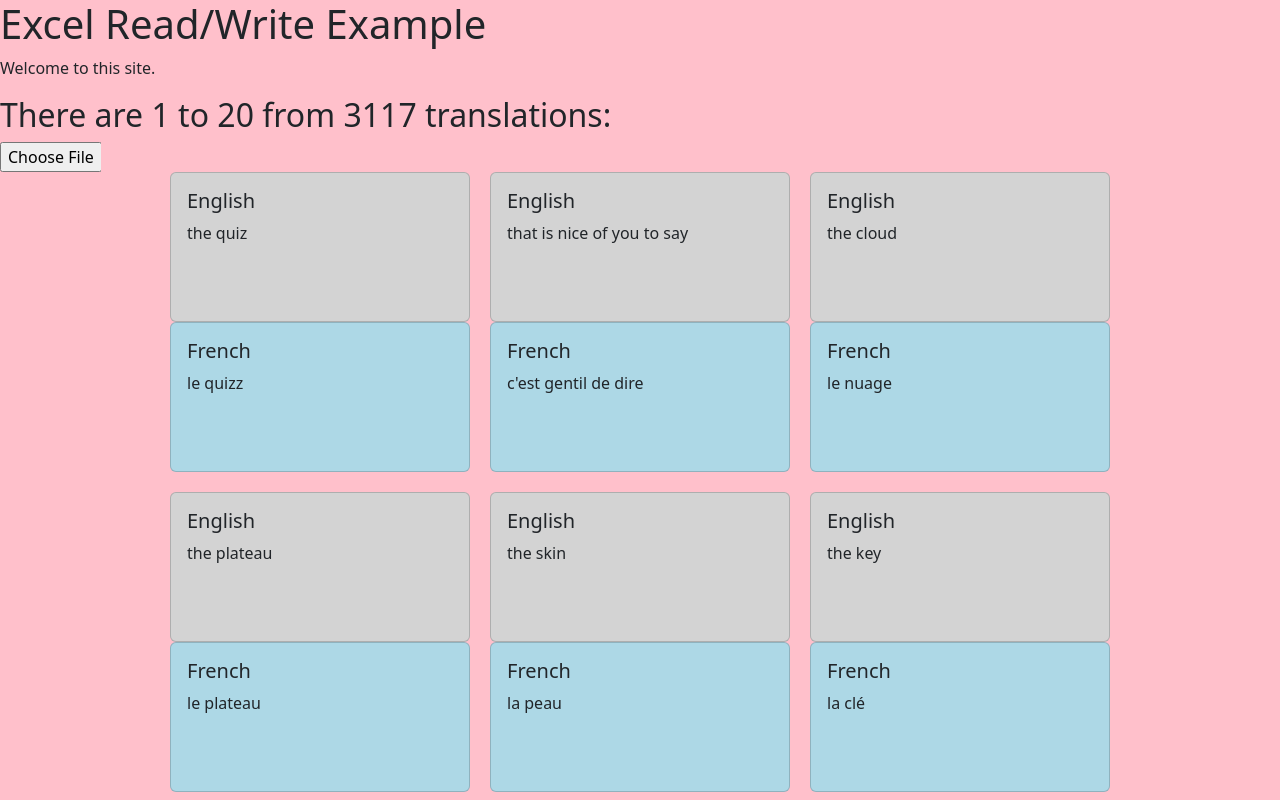
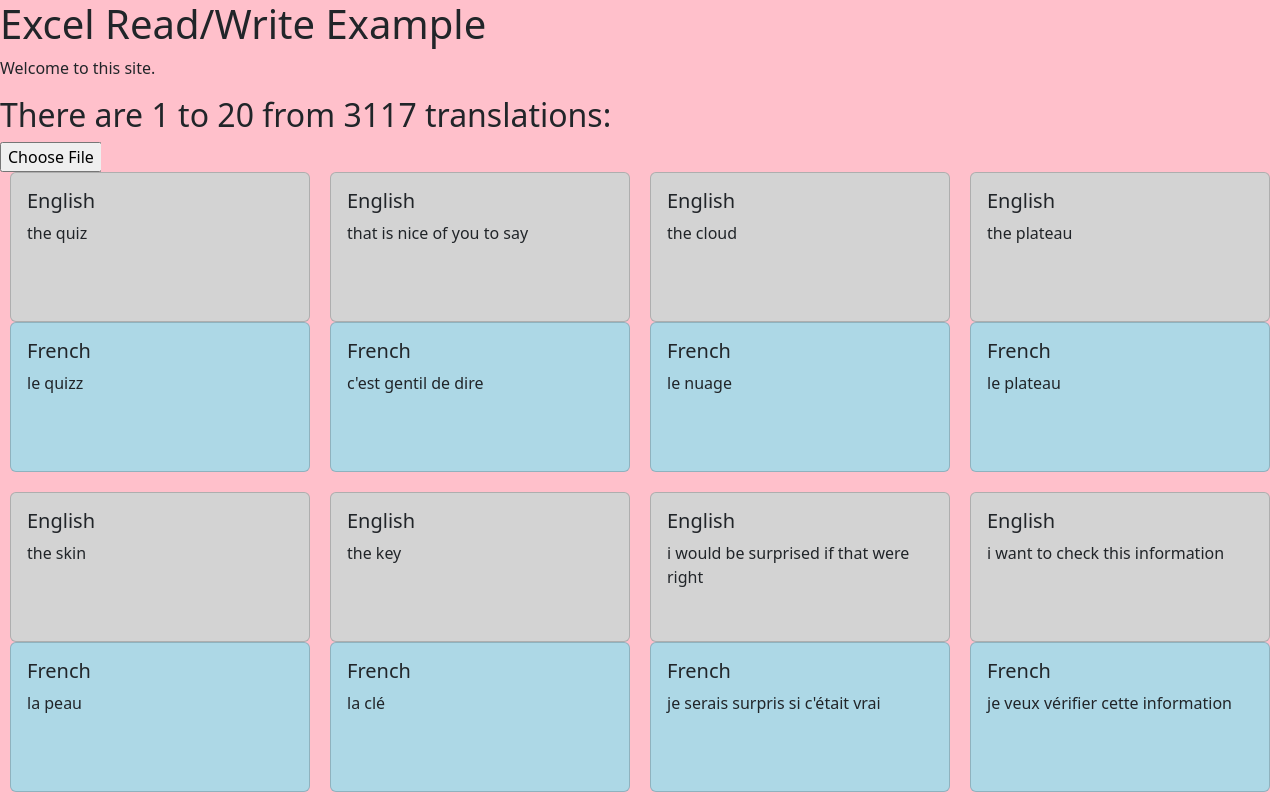
Before and after one commit to matlis02361/FlashCard, a React (Vite) app: page / in a window 1280 px wide. Shown: the top 800 px of the page. Built offline with nearby package versions, Linux system fonts and the light colour scheme.

Commit message:
mediaquerry

```diff
--- a/src/App.jsx
+++ b/src/App.jsx
@@ -34,8 +34,8 @@
 				<input
 					title=''
 					type="file"
-					id="avatar"
-					name="avatar"
+					id=""
+					name=""
 					accept=".xlsx"
 					value={test}
 					onChange={setData}
--- a/src/App.scss
+++ b/src/App.scss
@@ -4,7 +4,6 @@
 
 .content {
 	display: grid;
-    grid-template-columns: auto auto auto;
 	justify-content: center;
 	align-items: center;
 	gap: 20px;
@@ -20,7 +19,35 @@
 	background-color: rgb(249, 87, 87);
 	cursor: pointer;
 }
-input{
+input {
 	width: 101px;
+}
 
+// X-Small devices (portrait phones, less than 576px)
+/* @media (max-width: 772.98px) {
+	.content {
+		grid-template-columns: auto;
 	}
+} */
+
+// X-Small devices (portrait phones, less than 576px)
+// No media query for `xs` since this is the default in Bootstrap
+
+// Small devices (landscape phones, 576px and up)
+@media (min-width: 576px) { .content{grid-template-columns: auto;} }
+
+// Medium devices (tablets, 768px and up)
+@media (min-width: 768px) { .content{grid-template-columns: auto auto ;} }
+
+// Large devices (desktops, 992px and up)
+@media (min-width: 992px) { .content{grid-template-columns: auto auto auto ;} }
+
+// X-Large devices (large desktops, 1200px and up)
+ @media (min-width: 1200px) {
+	.content {
+		grid-template-columns: auto auto auto auto;
+	}
+}
+
+// XX-Large devices (larger desktops, 1400px and up)
+//@media (min-width: 1400px) { .content{grid-template-columns: auto auto auto;} }
```
Lines whose indentation alone changed are shown as unchanged.
